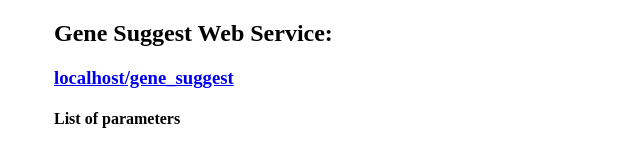
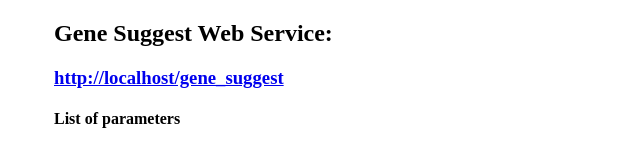
Before and after one commit to kandaj/ensembl_test, a website: page src/index.html in a window 1280 px wide. Shown: the top 149 px of the page, without its empty margins (186-826 px from the left). Drawn offline with nearby package versions, Linux system fonts and the light colour scheme.

Commit message:
index.html updated

```diff
--- a/src/index.html
+++ b/src/index.html
@@ -5,7 +5,7 @@
     <script src="https://code.jquery.com/ui/1.12.1/jquery-ui.js"></script>
     <script type="text/javascript">
         $(document).ready(function(){
-            document.getElementById("webServiceUrl").innerHTML= location.hostname+'/gene_suggest';
+            document.getElementById("webServiceUrl").innerHTML= location.protocol+'//'+location.hostname+(location.port ? ':'+location.port: '')+'/gene_suggest';
             $("#gene").keyup(function(){
                var val = $("#gene").val();
                if(val){
```
